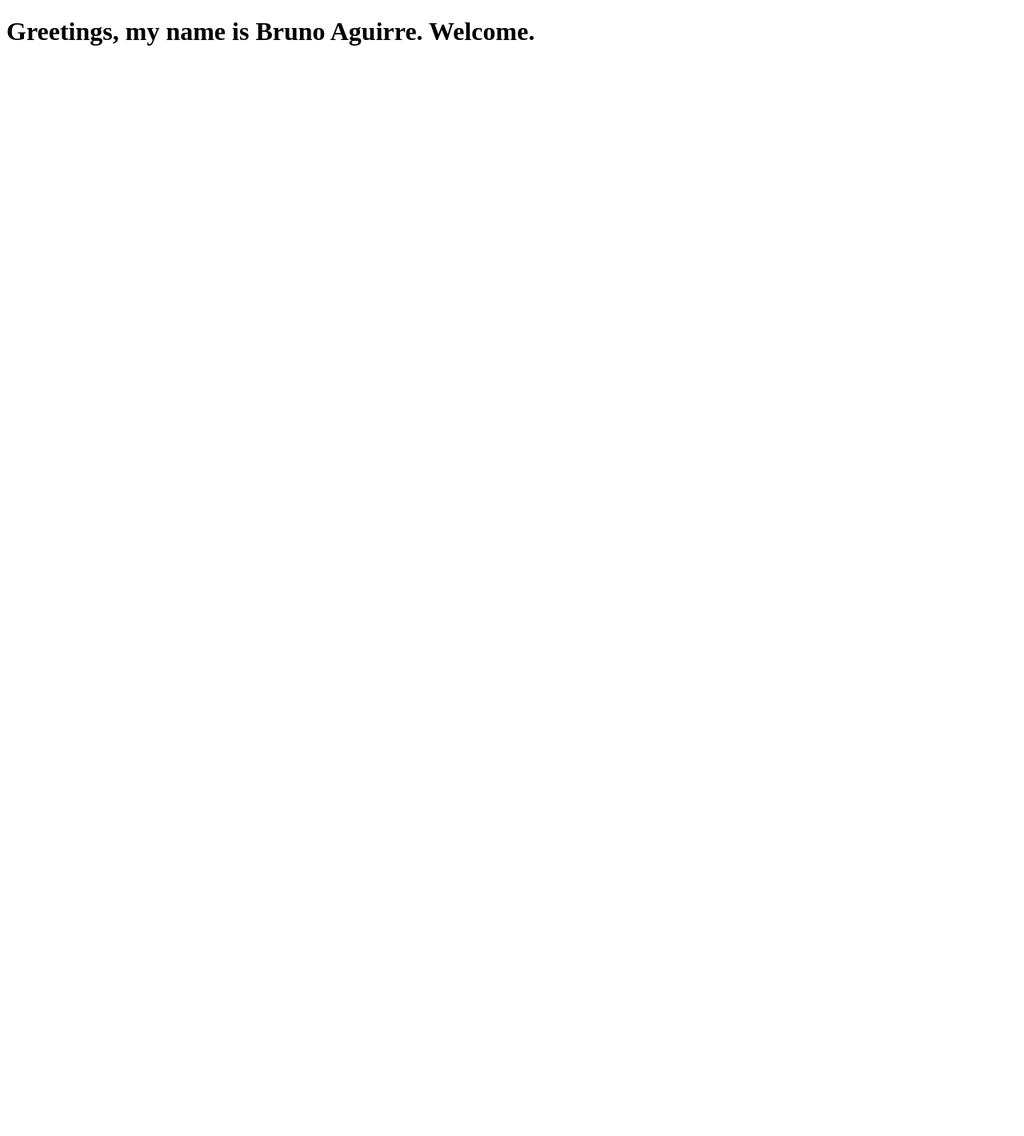
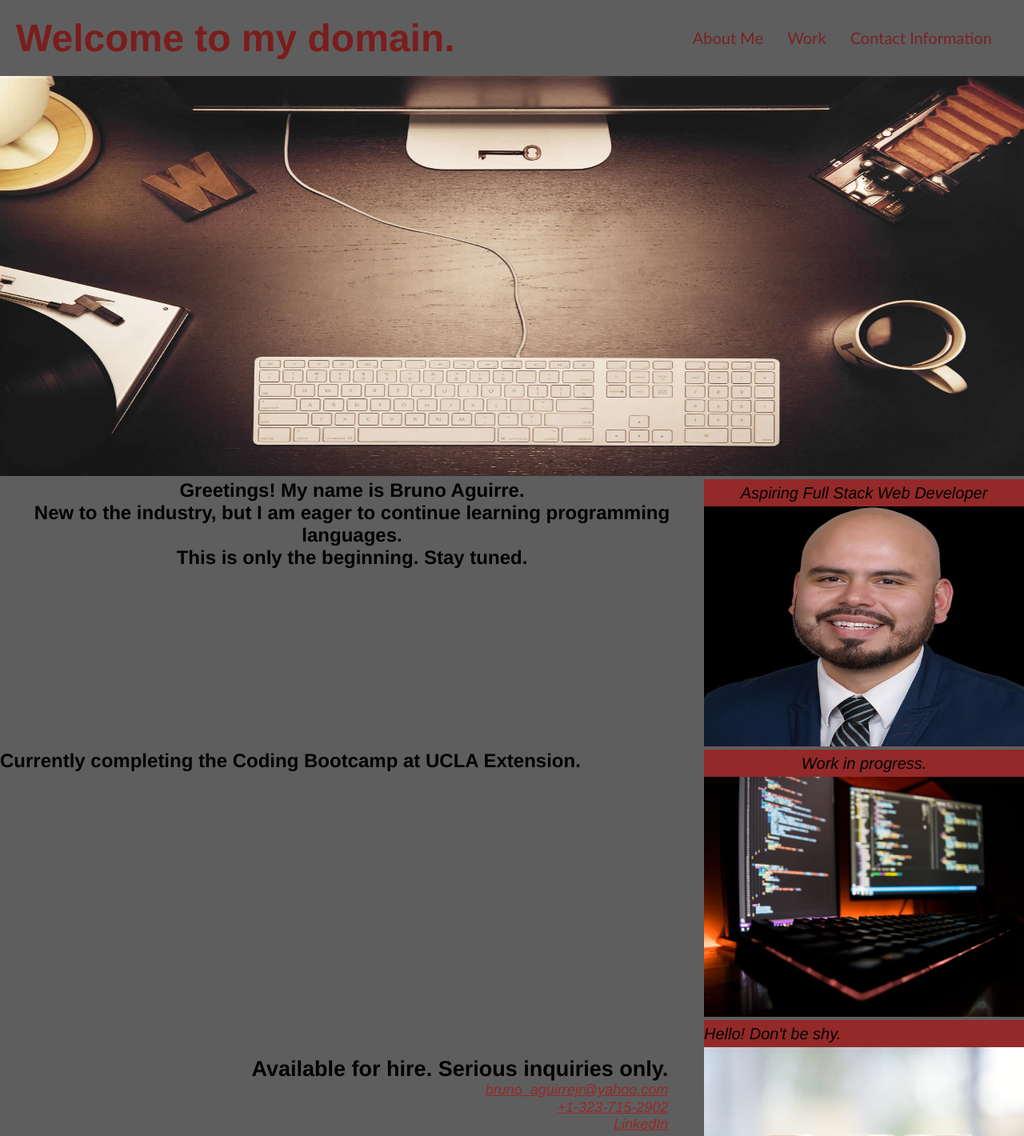
Before and after one commit to Brunchi105/Bruno-Aguirre, a plain HTML site: page index.html in a window 1280 px wide. Shown: the top 1420 px of the page at 80% size. Before the commit the page ends 800 px from the top, so only its background shows below. Drawn offline with Linux system fonts and the light colour scheme.

Commit message:
added unordered lists

```diff
--- a/assets/css/style.css
+++ b/assets/css/style.css
@@ -0,0 +1,141 @@
+/* General styles */
+
+* {
+  box-sizing: border-box;
+  padding: 0;
+  margin: 0;
+}
+
+body {
+  font-family: Helvetica, Arial, sans-serif;
+  background-color: rgb(95, 94, 94);
+}
+
+/* Start of header & nav bar style  */
+
+header {
+  padding: 20px;
+  background-color: rgb(95, 94, 94);
+  color: rgb(122, 29, 29);
+}
+
+header h1 {
+  display: inline-block;
+  font-size: 48px;
+  text-align: center;
+}
+
+header nav {
+  padding-top: 15px;
+  margin-right: 20px;
+  float: right;
+  font-family: "Gill Sans", "Gill Sans MT", Calibri, "Trebuchet MS", sans-serif;
+  font-size: 20px;
+}
+
+header nav ul {
+  list-style-type: none;
+}
+
+header nav ul li {
+  display: inline-block;
+  margin-left: 25px;
+}
+
+header nav ul li a {
+  color: rgba(122, 29, 29, 0.925);
+  font-size: 20px;
+  text-decoration: none;
+}
+
+/* End of header & nav bar style */
+
+/* Hero styles start */
+
+.hero {
+  height: 500px;
+  width: 100%;
+}
+
+.aboutme {
+  display: flex;
+  justify-content: space-between;
+  align-items: flex-start;
+  text-align: center;
+  font-size: 16px;
+}
+
+.aboutme p {
+  line-height: 1.7;
+  width: 100%;
+  margin: 0 auto;
+  font-size: 20px;
+  text-align: center;
+}
+
+.second-line {
+  background: rgb(148, 41, 41);
+  font-style: italic;
+}
+
+.pic {
+  height: 300px;
+  width: 400px;
+}
+
+/* .rotate-label {
+} */
+
+.workstuff {
+  display: flex;
+  justify-content: space-between;
+  align-items: flex-start;
+  text-align: center;
+  font-size: 16px;
+}
+
+.workstuff p {
+  line-height: 1.7;
+  width: 100%;
+  margin: 0 auto;
+  font-size: 20px;
+  text-align: center;
+}
+
+.contactme {
+display: flex;
+justify-content: center;
+align-items: flex-start;
+font-size: 16px
+}
+
+.contact-info {
+  width: 100%;
+  text-align: right;
+  margin: 3.5%;
+  color: black;
+  font-size: 18px;
+  line-height: 1.2;
+}
+
+.contactme p {
+  line-height: 1.7;
+  width: 100%;
+  margin: 0 auto;
+  font-size: 20px;
+}
+
+.contact-info address ul {
+  list-style-type: none;
+}
+
+.contact-info address ul li a {
+  color: rgb(148, 41, 41);
+}
+
+/* Media query for mobile phones and smaller */
+@media screen and (max-width: 575px) {
+  header nav ul li a {
+    font-size: 20px;
+  }
+}
--- a/index.html
+++ b/index.html
@@ -4,15 +4,84 @@
 <head>
     <meta charset="UTF-8">
     <meta name="viewport" content="width=device-width, initial-scale=1.0">
-    <title>Bruno Aguirre</title>
+    <title>Bruno Aguirre Portfolio Webpage</title>
     <link rel="stylesheet" href="./assets/css/style.css">
 </head>
 
 <body>
     <!-- navigation -->
     <header>
-        <H1>Greetings, my name is Bruno Aguirre. Welcome.</H1>
+        <h1>Welcome to my domain.</h1>
+        <nav>
+            <ul>
+                <li>
+                    <a href="#about-me">About Me</a>
+                </li>
+                <li>
+                    <a href="#work">Work</a>
+                </li>
+                <li>
+                    <a href="#contact-me">Contact Information</a>
+                </li>
+            </ul>
+        </nav>
     </header>
+    <!-- end navigation -->
+
+    <!-- hero -->
+    <section class="jumbotron">
+        <img src="assets/images/img1.jpeg" class="hero" alt="Creativity requires strong coffee and vibrant music." />
+    </section>
+
+    <!-- Introduction - about me section -->
+    <section id="about-me" class="aboutme">
+        <div>
+            <h2>
+                Greetings! My name is <strong>Bruno Aguirre.</strong> <br />
+                New to the industry, but I am eager to continue learning programming languages. <br />
+                This is only the beginning. Stay tuned.
+            </h2>
+        </div>
+        <div>
+            <p class="second-line">Aspiring Full Stack Web Developer</p>
+            <img src="assets/images/BA.jpeg" class="pic" alt="Business headshot of Bruno">
+        </div>
+    </section>
+
+    <!-- Contact Me section -->
+    <section id="work" class="workstuff">
+        <div>
+            <h2>Currently completing the Coding Bootcamp at UCLA Extension.</h2>
+        </div>
+        <div>
+            <p class="second-line">Work in progress.</p>
+            <img src="assets/images/Codingpic.jpeg" class="pic" alt="" />
+        </div>
+    </section>
+
+    <section id="contact-me" class="contactme">
+        <div class="contact-info">
+            <h2>Available for hire. Serious inquiries only.</h2>
+            <address>
+                <ul>
+                    <li>
+                        <a href="mailto:bruno_aguirrejr@yahoo.com">bruno_aguirrejr@yahoo.com</a>
+                    </li>
+                    <li>
+                        <a href="tel:+1-323-715-2902">+1-323-715-2902</a>
+                    </li>
+                    <li>
+                        <a href="https://www.linkedin.com/in/bruno-aguirre-6b56a1206/" target="_blank">LinkedIn</a>
+                    </li>
+                </ul>
+            </address>
+        </div>
+        <div>
+            <p class="second-line">Hello! Don't be shy.</p>
+            <img src="assets/images/ContactMe.jpeg" class="pic" alt="">
+        </div>
+    </section>
+
 </body>
 
 </html>
```
Also changed, not shown: assets/images/BA.jpeg (added), assets/images/Codingpic.jpeg (added), assets/images/ContactMe.jpeg (added), assets/images/img1.jpeg (added), 3 other files.
